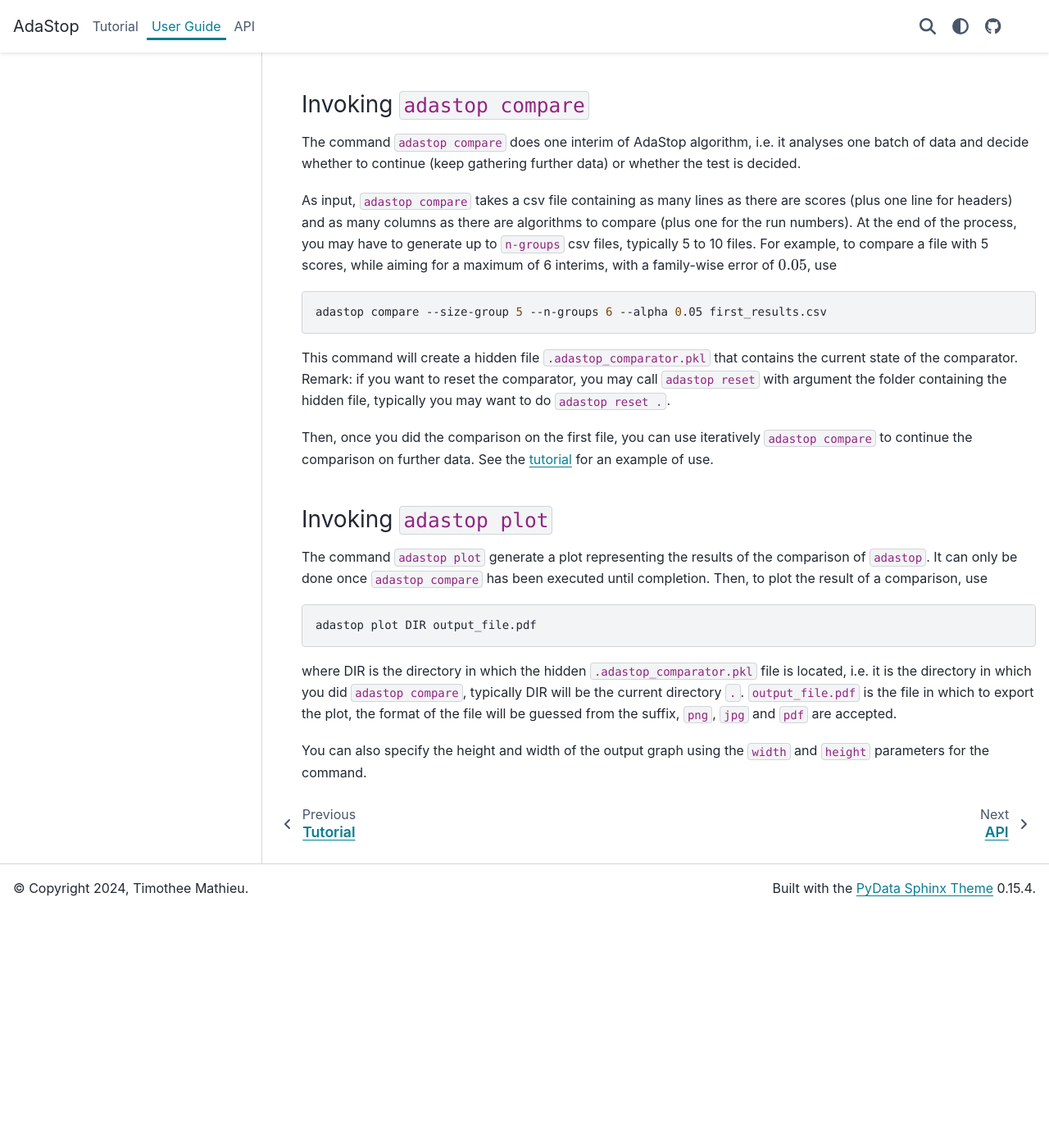
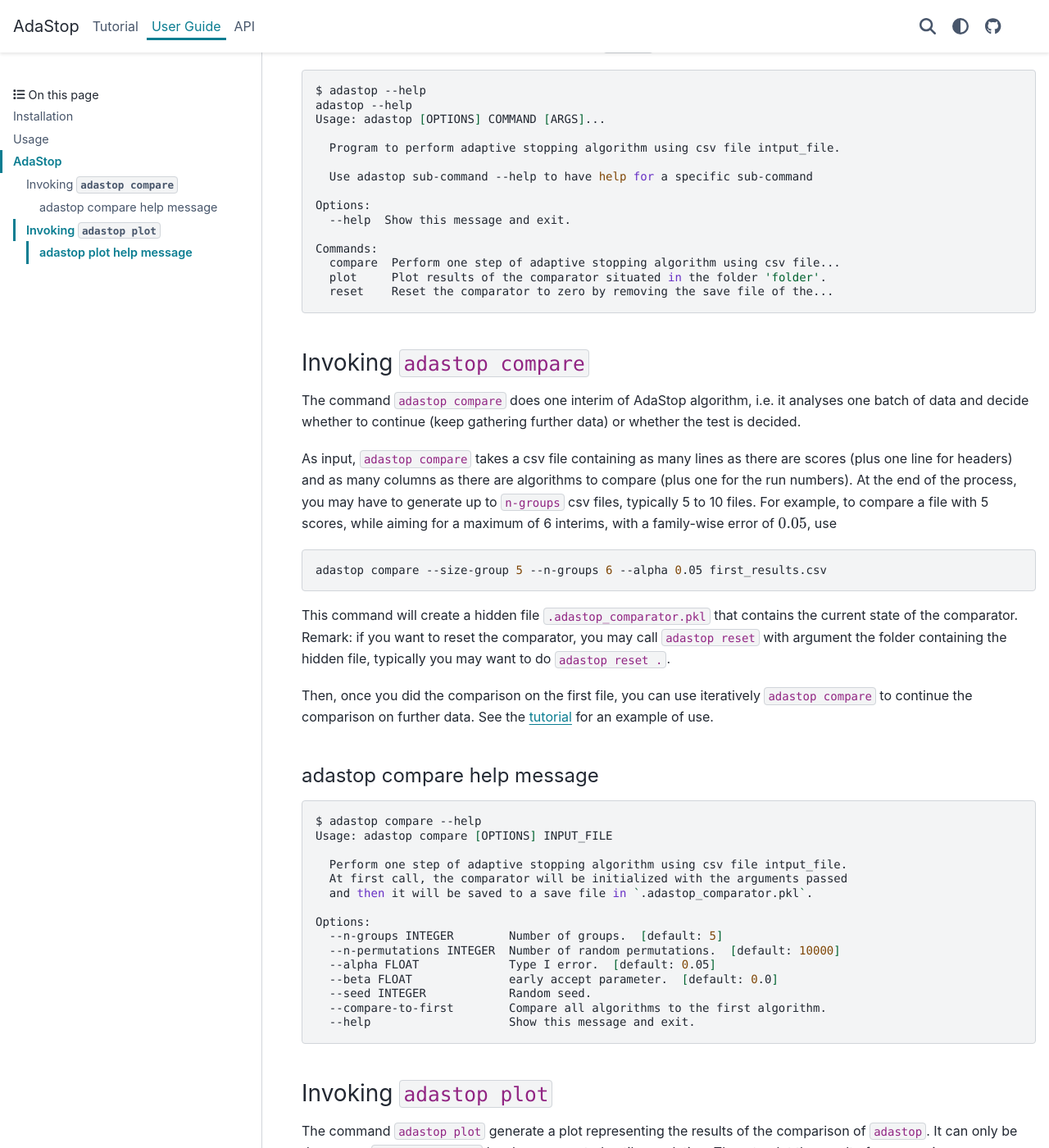
Before and after one commit to TimotheeMathieu/adastop, a Sphinx documentation site: the page built from docs/user_guide.md, in a window 1280 px wide and 1400 px high, scrolled down 901 px. Shown: the whole window at 82% size. Built offline with Sphinx 7.4.7 and the PyData theme 0.15.4, drawn with Linux system fonts in a browser that asks for light colours; before the commit the page ends 2013 px from its top, so only the background shows below that; some of the changed text lies outside the part shown.

Commit message:
add details for each command

````diff
--- a/docs/user_guide.md
+++ b/docs/user_guide.md
@@ -24,7 +24,25 @@
 
 ## AdaStop
 
-The advised way to use adastop is via its command line interface. We explain here the usage of each of `adastop`'s commands.
+The advised way to use adastop is via its command line interface. We explain here the usage of each of `adastop`'s commands. A documentation is available via the `--help` command for adastop but also for each of its sub-command.
+
+```bash
+$ adastop --help
+adastop --help
+Usage: adastop [OPTIONS] COMMAND [ARGS]...
+
+  Program to perform adaptive stopping algorithm using csv file intput_file.
+
+  Use adastop sub-command --help to have help for a specific sub-command
+
+Options:
+  --help  Show this message and exit.
+
+Commands:
+  compare  Perform one step of adaptive stopping algorithm using csv file...
+  plot     Plot results of the comparator situated in the folder 'folder'.
+  reset    Reset the comparator to zero by removing the save file of the...
+```
 
 ### Invoking `adastop compare`
 
@@ -40,6 +58,28 @@
 
 Then, once you did the comparison on the first file, you can use iteratively `adastop compare` to continue the comparison on further data. See the [tutorial](Tutorial) for an example of use.
 
+
+#### adastop compare help message
+
+```bash
+$ adastop compare --help
+Usage: adastop compare [OPTIONS] INPUT_FILE
+
+  Perform one step of adaptive stopping algorithm using csv file intput_file.
+  At first call, the comparator will be initialized with the arguments passed
+  and then it will be saved to a save file in `.adastop_comparator.pkl`.
+
+Options:
+  --n-groups INTEGER        Number of groups.  [default: 5]
+  --n-permutations INTEGER  Number of random permutations.  [default: 10000]
+  --alpha FLOAT             Type I error.  [default: 0.05]
+  --beta FLOAT              early accept parameter.  [default: 0.0]
+  --seed INTEGER            Random seed.
+  --compare-to-first        Compare all algorithms to the first algorithm.
+  --help                    Show this message and exit.
+```
+
+
 ### Invoking `adastop plot`
 
 The command `adastop plot` generate a plot representing the results of the comparison of `adastop`. It can only be done once `adastop compare` has been executed until completion. Then, to plot the result of a comparison, use
@@ -50,3 +90,18 @@
 where DIR is the directory in which the hidden `.adastop_comparator.pkl` file is located, i.e. it is the directory in which you did `adastop compare`, typically DIR will be the current directory `.`. `output_file.pdf` is the file in which to export the plot, the format of the file will be guessed from the suffix, `png`, `jpg` and `pdf` are accepted.
 
 You can also specify the height and width of the output graph using the `width` and `height` parameters for the command.
+
+#### adastop plot help message
+
+```bash
+$ adastop plot --help
+Usage: adastop plot [OPTIONS] FOLDER TARGET_FILE
+
+  Plot results of the comparator situated in the folder 'folder'.
+
+Options:
+  --width INTEGER
+  --height INTEGER
+  --help            Show this message and exit.
+
+```
````
